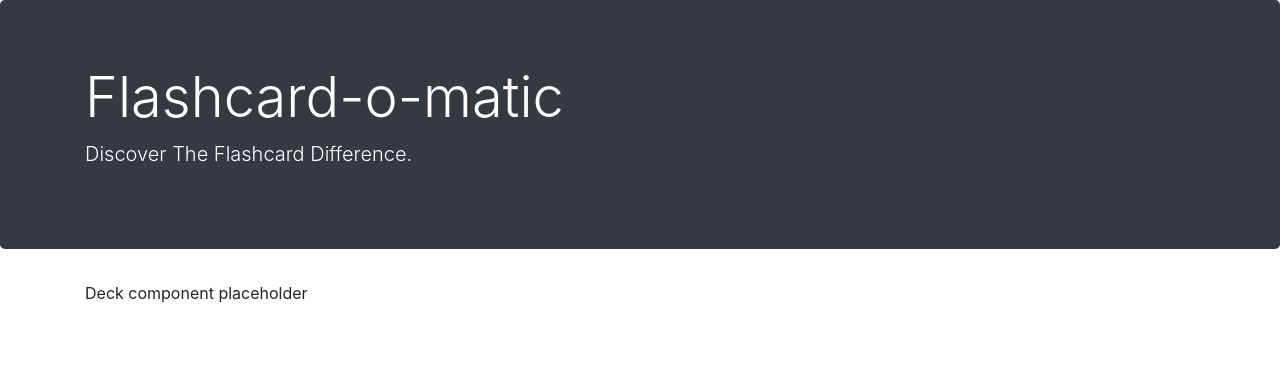
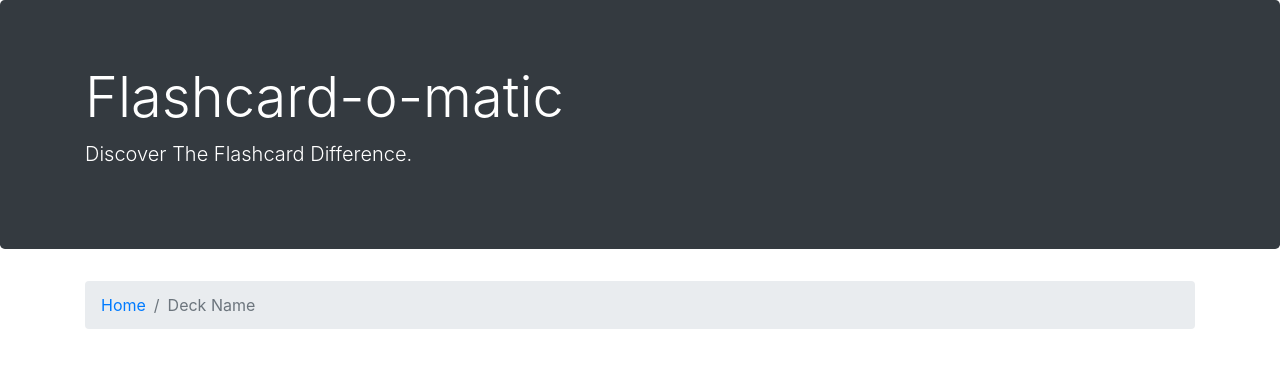
Before and after one commit to callieglade/Project-Flashcards, a React (Create React App) app: page /decks/1 in a window 1280 px wide. Shown: the top 368 px of the page. Built offline with nearby package versions, Linux system fonts and the light colour scheme; a web font is replaced by a local one.

Commit message:
Add breadcrumb nav to Deck page

```diff
--- a/src/Deck/index.js
+++ b/src/Deck/index.js
@@ -1,8 +1,18 @@
 import React from "react";
+import { useHistory } from "react-router";
 
 function Deck() {
+  const history = useHistory();
+
   return (
-    <p>Deck component placeholder</p>
+    <div>
+      <nav aria-label="breadcrumb">
+        <ol className="breadcrumb">
+          <li className="breadcrumb-item text-primary" onClick={() => history.push(`/`)}>Home</li>
+          <li className="breadcrumb-item active">Deck Name</li>
+        </ol>
+      </nav>
+    </div>
   );
 }
 
```
